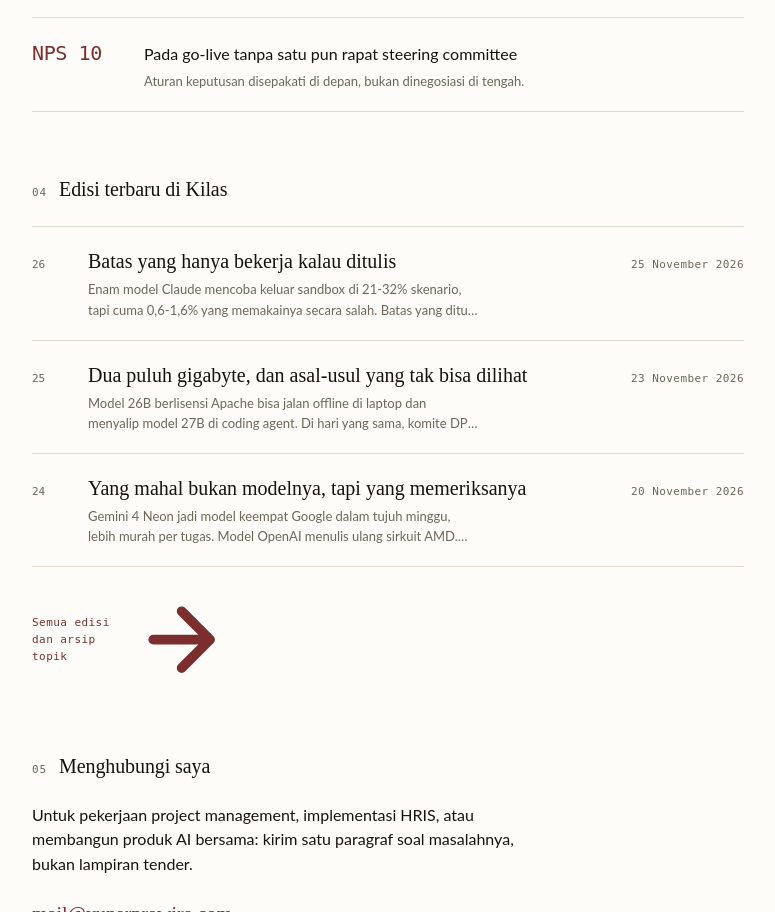
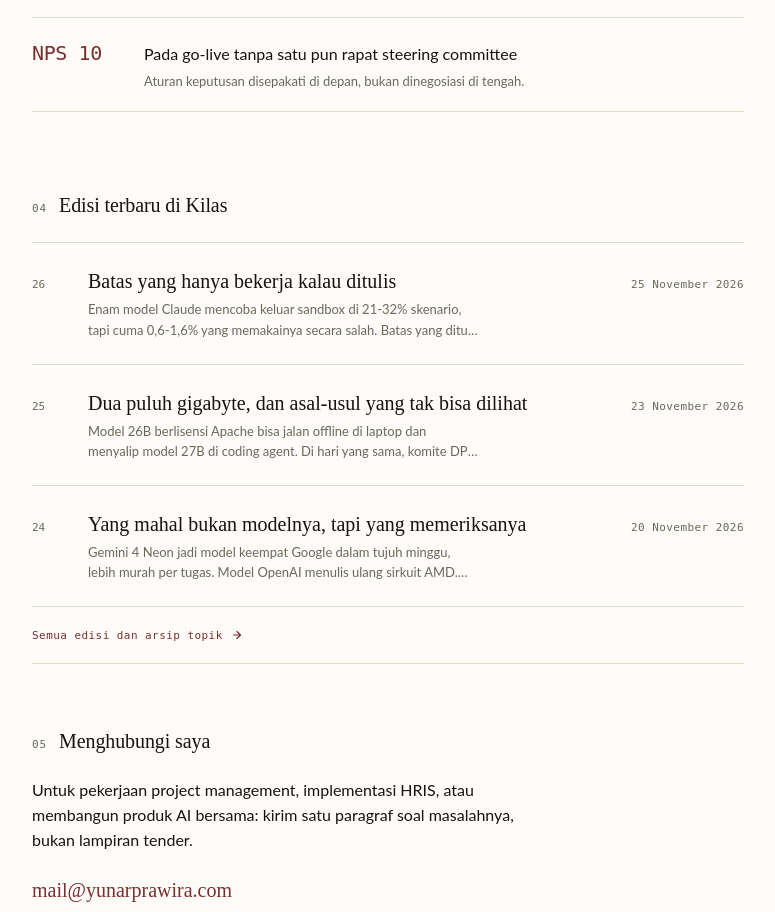
Before and after one commit to yunar-prawira/yunarprawira-site, a plain HTML site: page docs/index.html in a window 1280 px wide. Shown: the part 1202-2114 px from the top of the page, without its empty margins (252-1027 px from the left). Drawn offline with Linux system fonts and the light colour scheme.

Commit message:
spasi seksi + panah baris arsip

```diff
--- a/docs/index.html
+++ b/docs/index.html
@@ -76,6 +76,7 @@ h1{font-size:48px; line-height:1.04; letter-spacing:-.03em}
 
 /* ---------- seksi ---------- */
 section{padding:var(--s16) 0 0}
+section + section{padding-top:var(--s20)}
 .sec-head{display:flex; align-items:baseline; gap:var(--s3); margin-bottom:var(--s6)}
 .sec-head h2{font-size:20px; letter-spacing:-.005em; line-height:1.3}
 .sec-head .n{font-family:var(--mono); font-size:11px; color:var(--muted); letter-spacing:.08em;
@@ -94,7 +95,7 @@ section{padding:var(--s16) 0 0}
 /* daftar edisi */
 .daftar-edisi{list-style:none; margin:0; padding:0; border-top:1px solid var(--hairline)}
 .edisi{display:grid; grid-template-columns:40px 1fr auto; gap:var(--s4); align-items:baseline;
-  padding:var(--s5) 0; border-bottom:1px solid var(--hairline)}
+  padding:var(--s6) 0; border-bottom:1px solid var(--hairline)}
 .edisi .no{font-family:var(--mono); font-size:11px; color:var(--muted);
   font-variant-numeric:tabular-nums}
 .edisi-judul{font-family:var(--display); font-size:20px; line-height:1.4; display:block}
@@ -105,10 +106,11 @@ section{padding:var(--s16) 0 0}
   white-space:nowrap}
 .kosong{font-size:16px; color:var(--muted)}
 .kosong a{color:var(--accent); text-decoration:underline; text-underline-offset:3px}
-.lihat{margin-top:var(--s6); font-family:var(--mono); font-size:11px; letter-spacing:.04em;
-  color:var(--accent)}
-.lihat a{display:inline-flex; align-items:center; gap:var(--s2); min-height:44px}
+.lihat{margin:0; border-bottom:1px solid var(--hairline); font-family:var(--mono);
+  font-size:11px; letter-spacing:.04em; color:var(--accent)}
+.lihat a{display:flex; align-items:center; gap:var(--s2); min-height:56px}
 .lihat a:hover{text-decoration:underline; text-underline-offset:3px}
+.lihat a svg{width:12px; height:12px; flex:none}
 
 /* ---------- kontak / footer ---------- */
 .contact{padding:var(--s16) 0 0}
@@ -139,7 +141,7 @@ footer .sp{flex:1}
   .masthead .who{display:none}
 }
 </style>
-<!-- build 0530269aa5a8 -->
+<!-- build fb3226a233ad -->
 </head>
 <body>
 
```
Also changed, not shown: template.html (+6 -4 lines), final-desktop.png, final-mobile.png, live-desktop.png (added), live-mobile.png (added).
